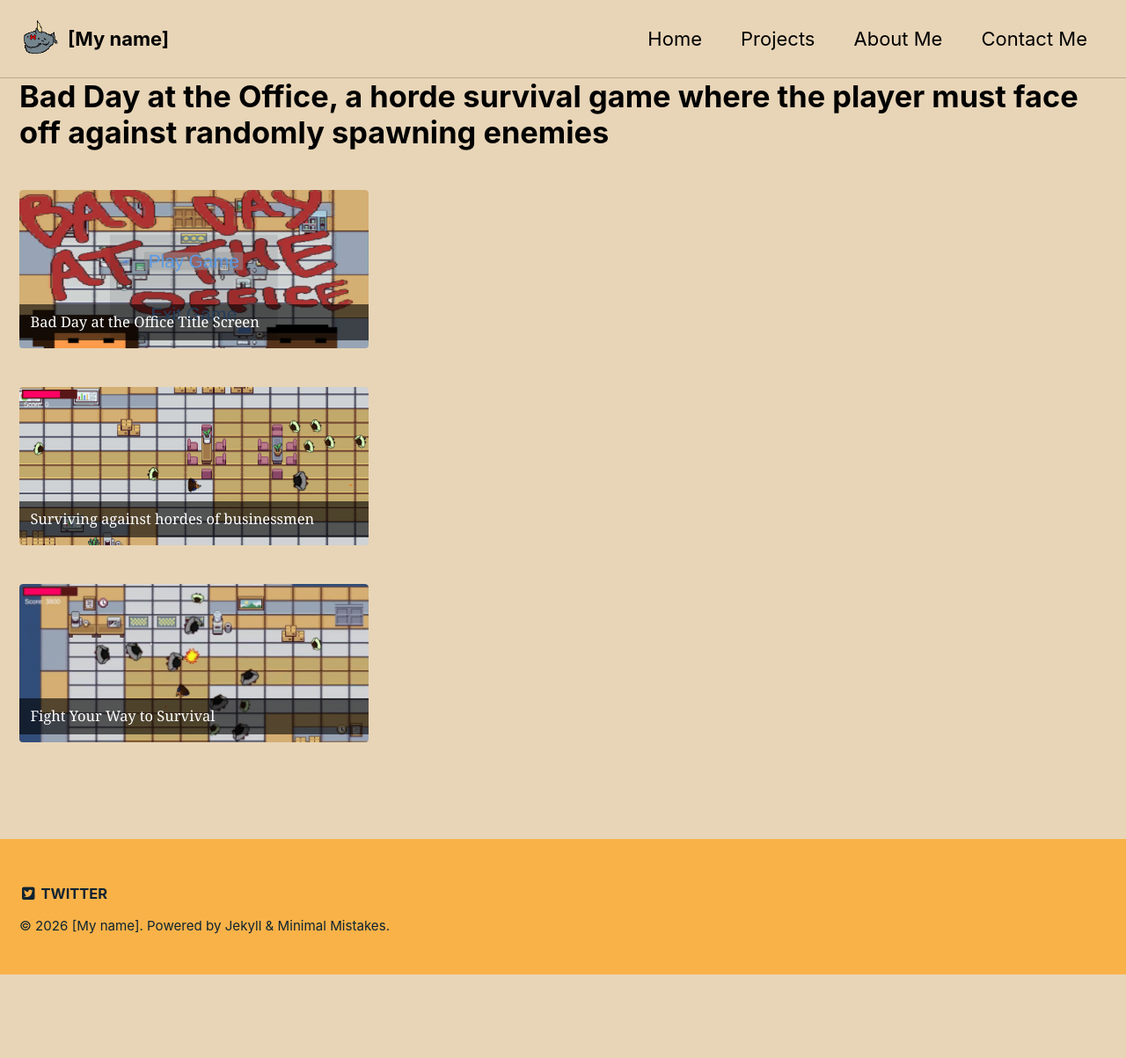
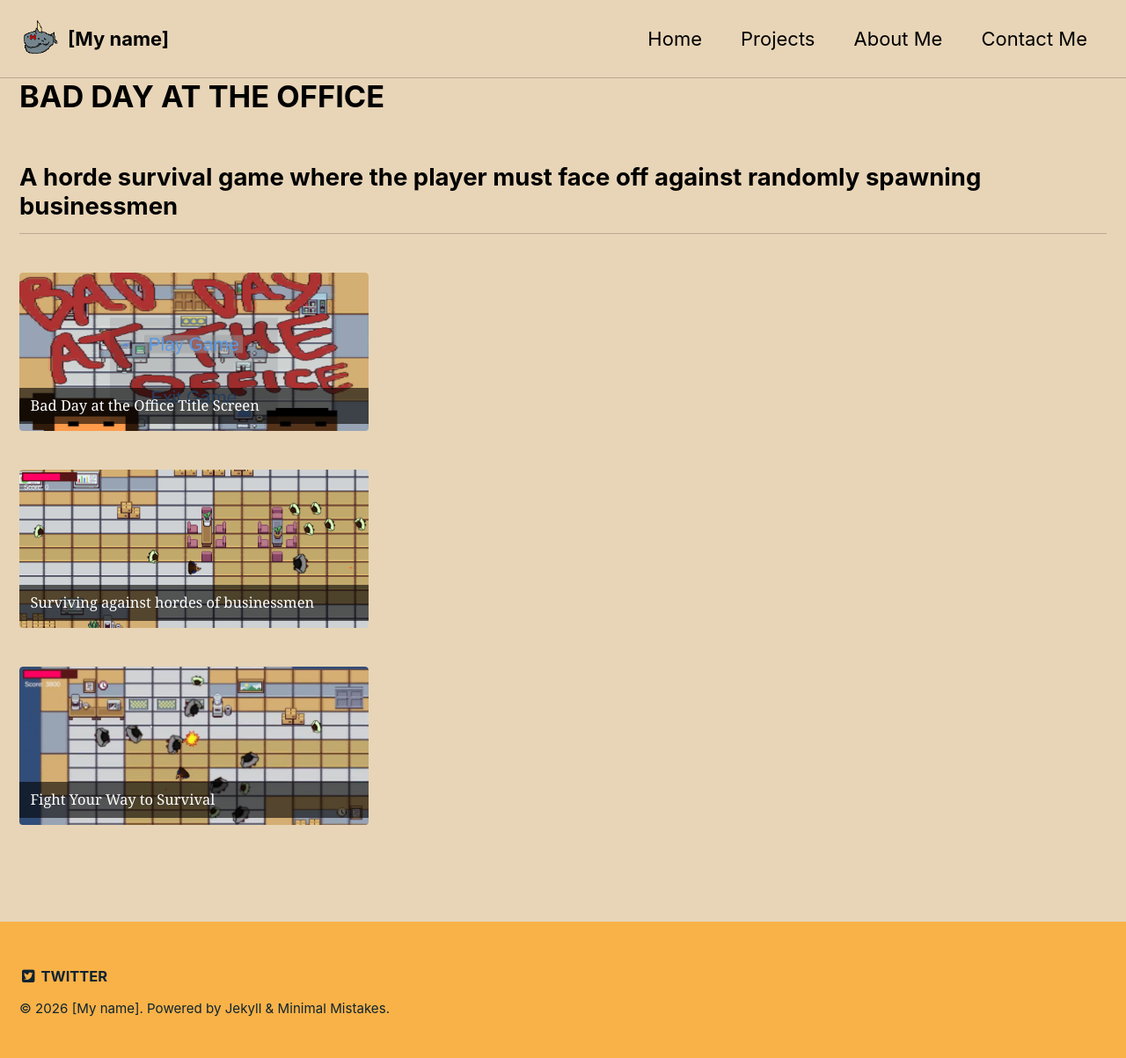
Before and after one commit to Orange-Piccolo/Orange-Piccolo.github.io, a Jekyll site: the page built from _pages/bad-day-at-the-office.md, in a window 1280 px wide. Shown: the whole page at 88% size. Built offline with Jekyll 4.4.1, drawn with Linux system fonts in a browser that asks for light colours; before the commit the page ends 1108 px from its top, so only the background shows below that.

Commit message:
Revise title and description for game page
Updated the title and description for clarity.

```diff
--- a/_pages/bad-day-at-the-office.md
+++ b/_pages/bad-day-at-the-office.md
@@ -31,8 +31,8 @@ gallery_combat2:
     title: "Fight Your Way to Survival"
     caption: "Fight Your Way to Survival"
 ---
-
-# **Bad Day at the Office, a horde survival game where the player must face off against randomly spawning enemies**
+# **BAD DAY AT THE OFFICE**
+## A horde survival game where the player must face off against randomly spawning businessmen
 
 {% include gallery id="gallery_title" layout="third" thumb_height="180px" %}
 
```
